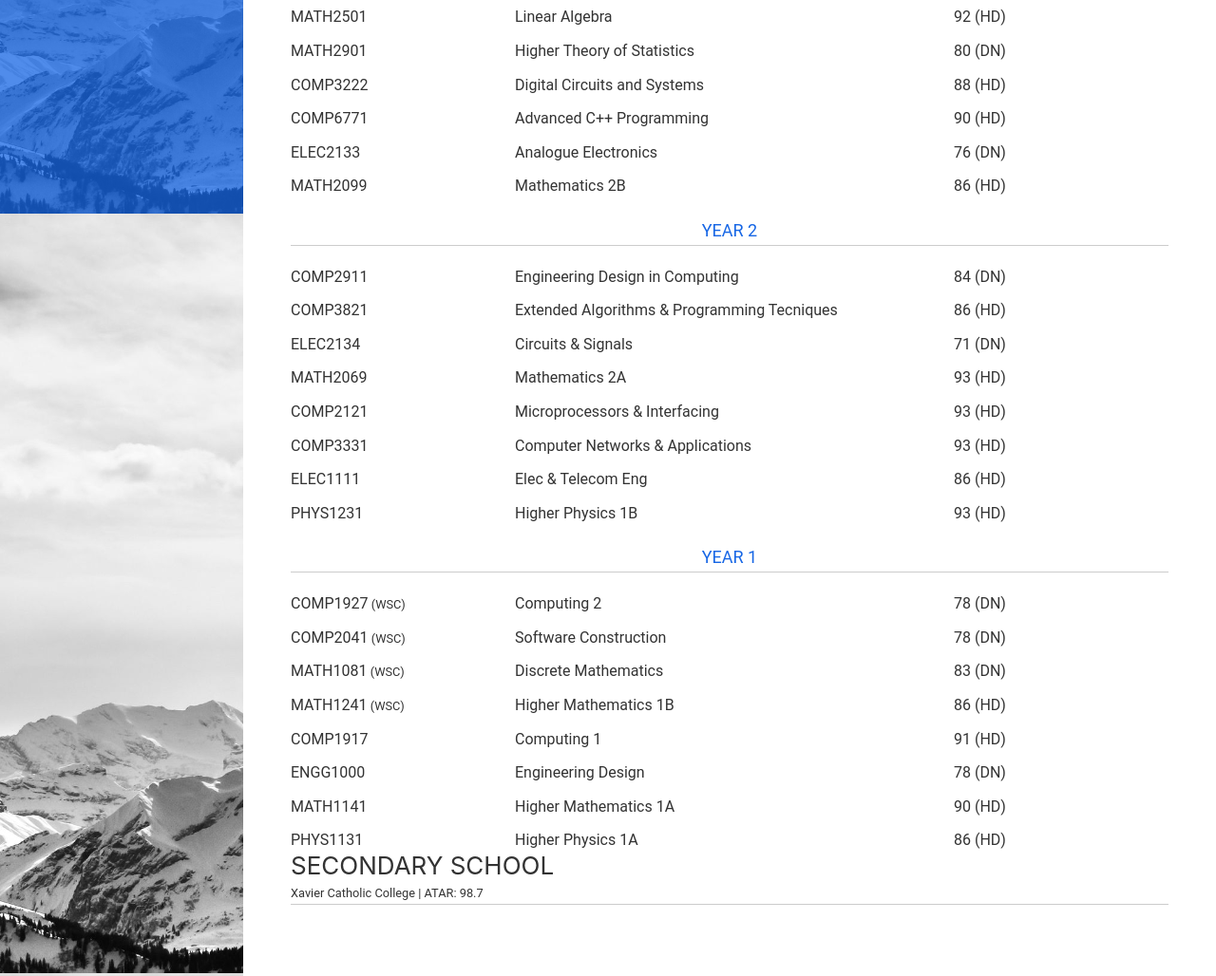
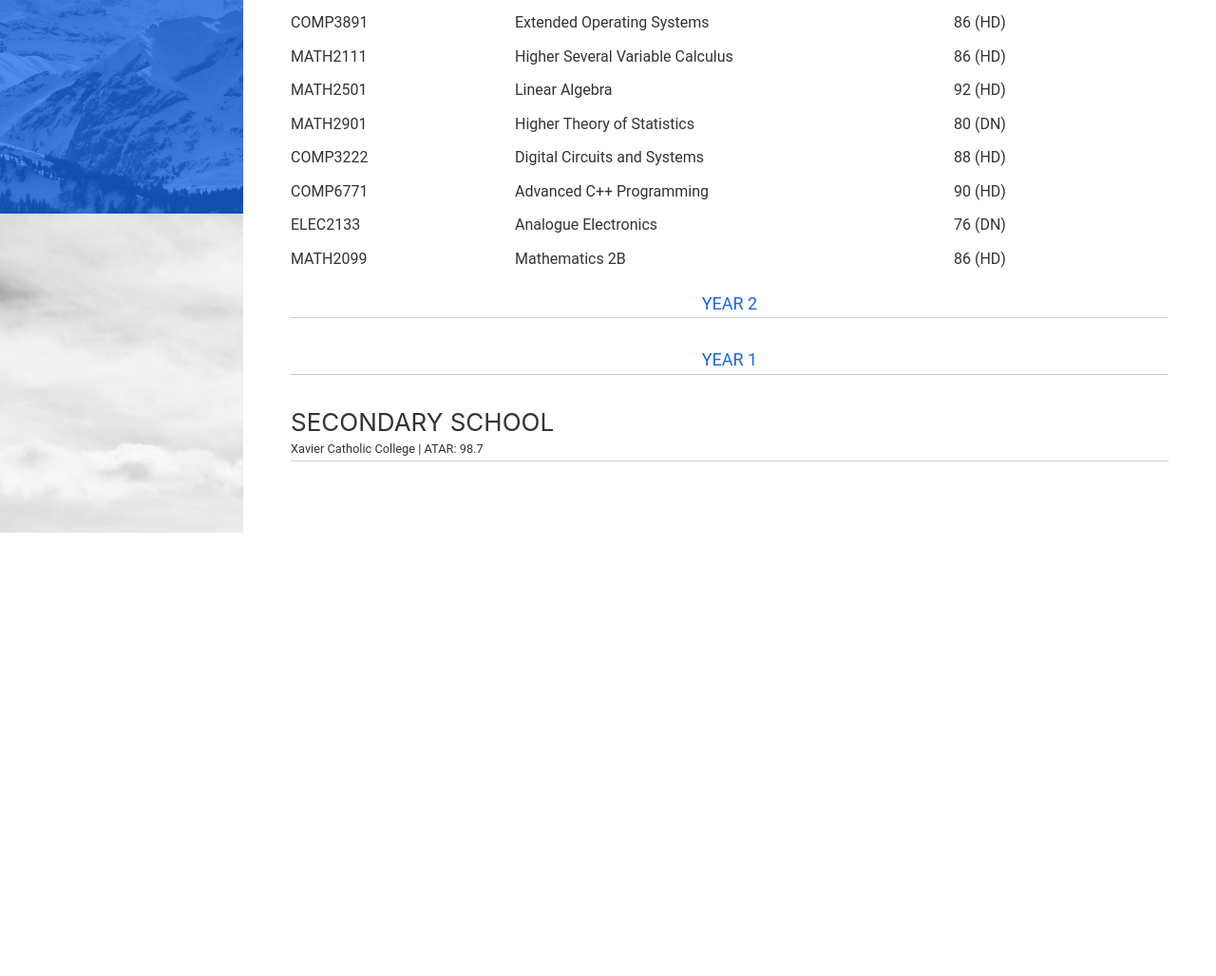
Before and after one commit to MattPhillips1/Personal-Website, a Gatsby site: page /education in a window 1280 px wide. Shown: the part 575-1603 px from the top of the page at 95% size. After the commit the page ends 1136 px from the top, so only its background shows below. Built offline with nearby package versions, Linux system fonts and the light colour scheme; Gatsby itself is replaced by a stand-in of ours.

Commit message:
Better education page (without year 1 and 2)

```diff
--- a/src/pages/education.js
+++ b/src/pages/education.js
@@ -27,6 +27,19 @@ const makeYear = (courses) => {
 }
 class EducationPage extends React.Component {
 
+  state = {
+    hideTwo: true,
+    hideOne: true
+  }
+
+  hideOne = () => {
+    this.setState({hideOne: !this.state.hideOne})
+  }
+
+  hideTwo = () => {
+    this.setState({hideTwo: !this.state.hideTwo})
+  }
+
   render() {
     return (
       <Layout>
@@ -37,7 +50,11 @@ class EducationPage extends React.Component {
           title='University'
           message='4th Year Computer Science & Mathematics Student (UNSW) | WAM: 85.75 (HD)'
           />
-          <b>Note:</b> Courses marked <i>McGill</i> were taken on an exchange semester to McGill University Montreal. These courses were on a scale of <b>F</b> to <b>A</b>
+          <b>Note:</b>
+          <br/>
+          Courses marked <i>McGill</i> were taken on an exchange semester to McGill University Montreal. These courses were on a scale of <b>F</b> to <b>A</b>
+          <br/>
+          Courses marked <i>WSC</i> were taken the same semester as I went on the <b>World Solar Challenge</b> and hence was absent for ~4 weeks of the course
           <GridTable cols='1fr 2fr 1fr' gap='10px'>
             <TableHeader start={1} end={4}>
               Year 4
@@ -52,18 +69,19 @@ class EducationPage extends React.Component {
               makeYear(courses['third'])
             }
             <TableHeader start={1} end={4}>
-              Year 2
+              <span onClick={this.hideTwo} style={{cursor: 'pointer'}}>Year 2</span>
             </TableHeader>
             {
-              makeYear(courses['second'])
+              this.state.hideTwo ? null : makeYear(courses['second'])
             }
             <TableHeader start={1} end={4}>
-              Year 1
+              <span onClick={this.hideOne} style={{cursor: 'pointer'}}>Year 1</span>
             </TableHeader>
-            {
-              makeYear(courses['first'])
-            }
+              {
+                this.state.hideOne ? null : makeYear(courses['first'])
+              }
           </GridTable>
+          <br/>
           <SubHeading
           title='Secondary School'
           message='Xavier Catholic College | ATAR: 98.7'
```
